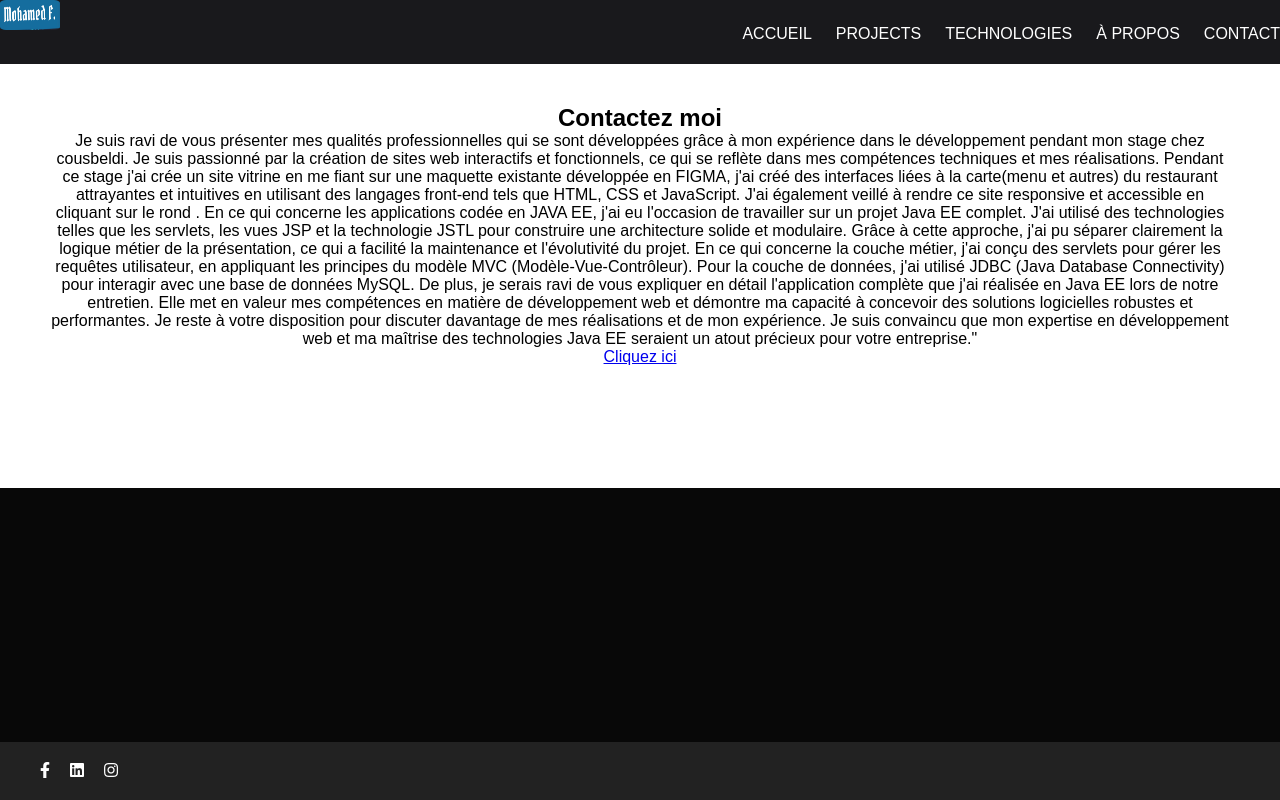
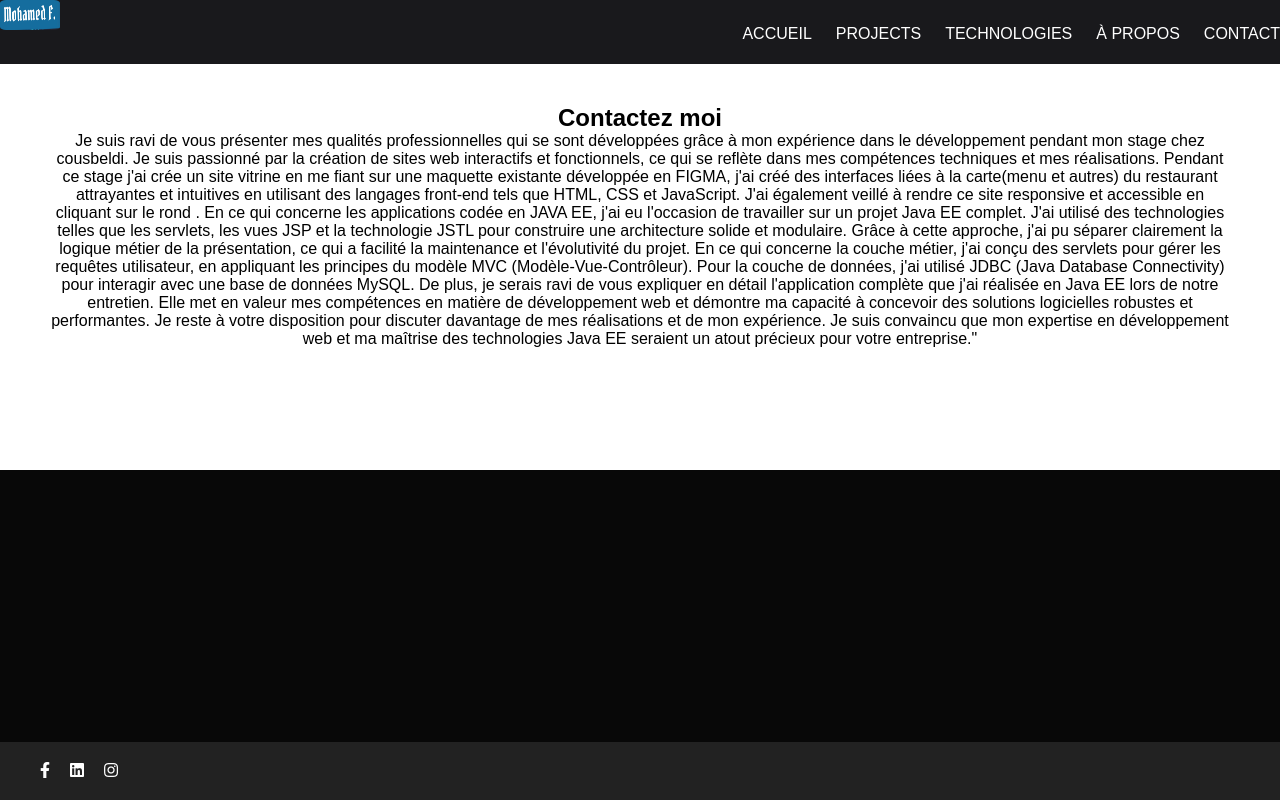
Before and after one commit to djibamady/portofoliomf, an Angular app: page /experience in a window 1280 px wide. Built offline with nearby package versions, Linux system fonts and the light colour scheme.

Commit message:
ajout de lien du site cousbeldi

```diff
--- a/src/app/about/about.component.html
+++ b/src/app/about/about.component.html
@@ -75,7 +75,7 @@ devenir un développeur expérimenté.</p>
                    <div class="tab-contents" id="experience">
                     <ul>
                         <li><span>Développeur web - 2021 </span><br>Développeur frontend backend chez cousbeldi lyon </li>
-                        <a href="/experience" class="btn">Learn More</a>
+                        <a href="/experience" class="btn">Decouvrir</a>
                         <app-experienceprojet *ngIf="exep" ></app-experienceprojet>
                       </ul>
                    </div>
--- a/src/app/experienceprojet/experienceprojet.component.html
+++ b/src/app/experienceprojet/experienceprojet.component.html
@@ -41,8 +41,6 @@ Je reste à votre disposition pour discuter davantage de mes réalisations et de
                             </p>
 
                 </div>
-                  <a href="https://djibamady.github.io/"><i class="fa-solid fa-up-right-from-square"></i>Cliquez ici</a>
-
                 <div class="contact__button">
                   <a href="https://djibamady.github.io/"><i class="fa-solid fa-up-right-from-square"></i></a>
                 </div>
```
